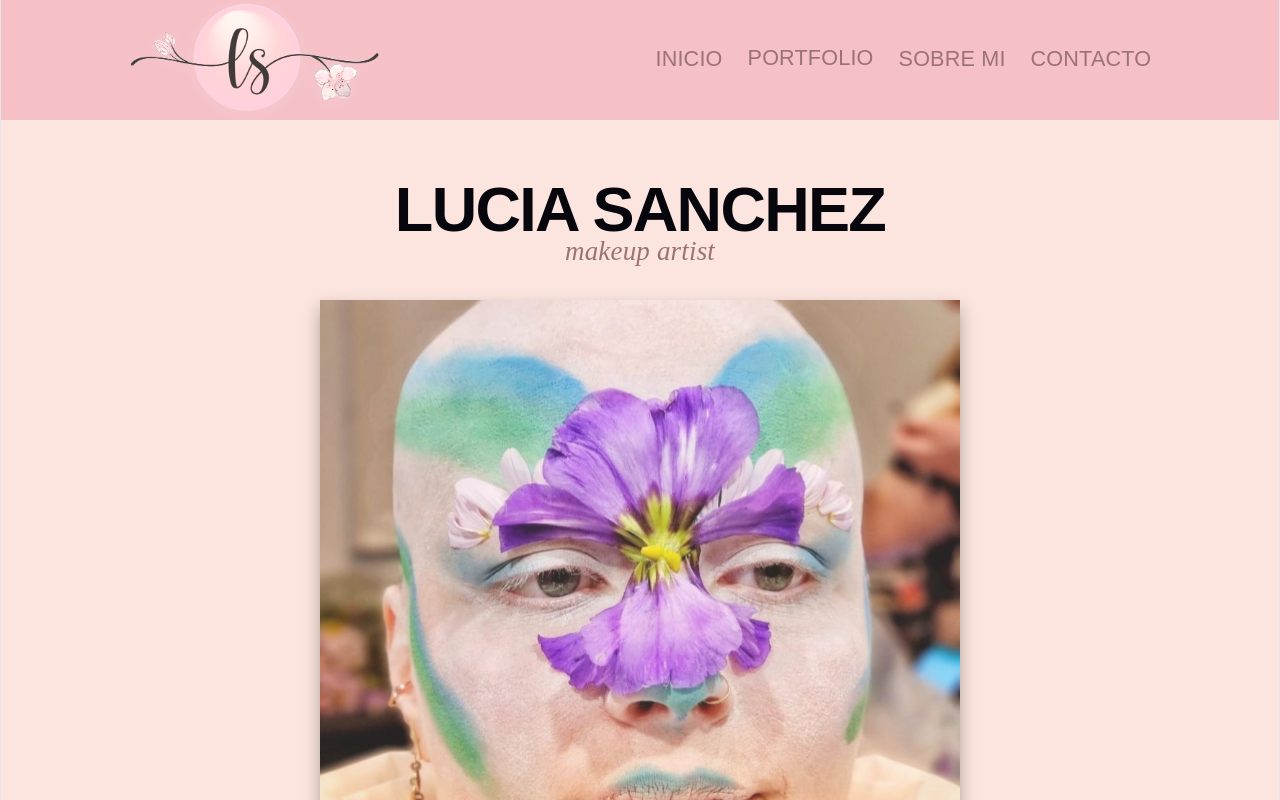
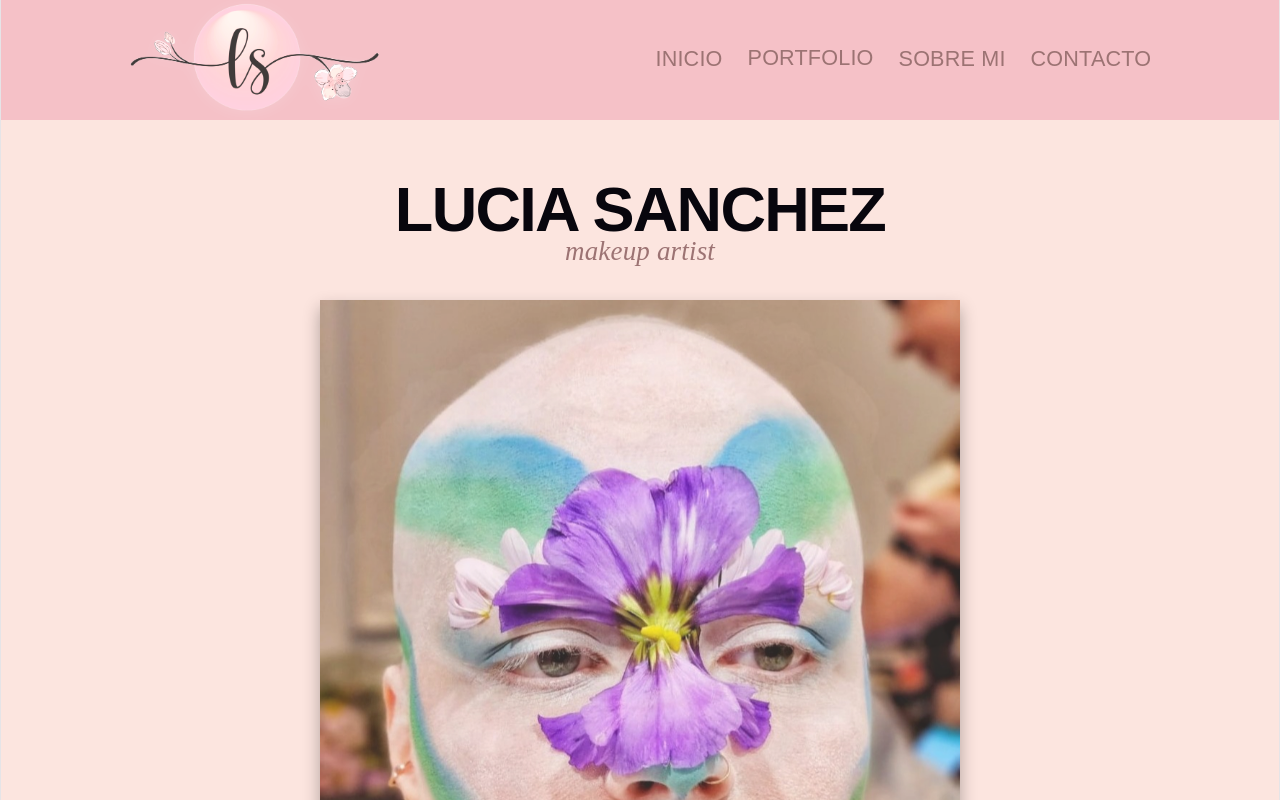
Before and after one commit to Facundo-2001/Lucia-Sanchez, a React (Vite) app: page / in a window 1280 px wide. Shown: the top 800 px of the page. Built offline with nearby package versions, Linux system fonts and the light colour scheme; a web font is replaced by a local one.

Commit message:
Update Arfw.css

```diff
--- a/src/pages/arfw/Arfw.css
+++ b/src/pages/arfw/Arfw.css
@@ -27,9 +27,9 @@
 
 /* Hacemos que el carrusel ocupe todo el ancho y tenga una altura considerable */
 .arfw-container .carrusel-container {
-  width: 50vw; /* Ocupa el 100% del ancho de la ventana */
+  width: 50vw; /* Ocupa el 60% del ancho de la ventana */
   max-width: 90vw;
-  height: 70vh; /* 70% de la altura de la ventana */
+  height: 90vh; /* 70% de la altura de la ventana */
   border-radius: 0; /* Quitamos el borde redondeado para que se ajuste a los bordes */
   border-left: none;
   border-right: none;
```
